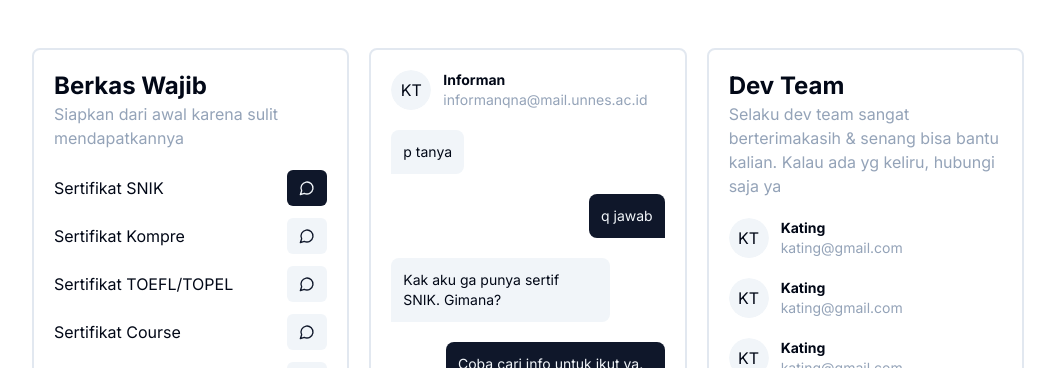
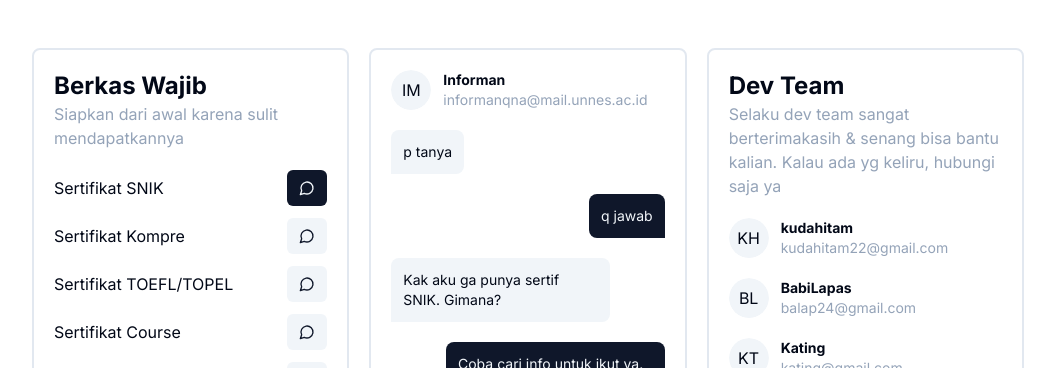
Before and after one commit to ab-azmi/capek-kuliah, a Next.js app: page / in a window 1280 px wide. Shown: the part 212-580 px from the top of the page, without its empty margins (112-1167 px from the left). Built offline with nearby package versions, Linux system fonts and the light colour scheme.

Commit message:
fix minor bug

```diff
--- a/components/pages/dashboard-boxes.tsx
+++ b/components/pages/dashboard-boxes.tsx
@@ -36,7 +36,7 @@ export default function DashboardBoxes() {
                     </div>
                 </div>
                 {/* Joki */}
-                <div className="border-2 rounded-lg p-3 lg:p-5">
+                <div className="border-2 rounded-lg p-3 lg:p-5 h-full">
                     <h1 className="font-bold text-xl lg:text-2xl">Jasa Joki</h1>
                     <p className=" text-slate-400 lg:text-base text-sm">
                         Kalau mau instan, bisa cek di bawah ini
@@ -78,7 +78,7 @@ export default function DashboardBoxes() {
                     <div className="flex gap-3 items-center">
                         <Avatar>
                             <AvatarFallback>
-                                KT
+                                IM
                             </AvatarFallback>
                         </Avatar>
                         <div>
@@ -145,26 +145,26 @@ export default function DashboardBoxes() {
                         <div className="flex gap-3 items-center">
                             <Avatar>
                                 <AvatarFallback>
-                                    KT
+                                    KH
                                 </AvatarFallback>
                             </Avatar>
                             <div className="flex flex-col">
-                                <h1 className="font-bold text-sm">Kating</h1>
+                                <h1 className="font-bold text-sm">kudahitam</h1>
                                 <p className=" text-slate-400 text-xs lg:text-sm">
-                                    kating@gmail.com
+                                    kudahitam22@gmail.com
                                 </p>
                             </div>
                         </div>
                         <div className="flex gap-3 items-center">
                             <Avatar>
                                 <AvatarFallback>
-                                    KT
+                                    BL
                                 </AvatarFallback>
                             </Avatar>
                             <div className="flex flex-col">
-                                <h1 className="font-bold text-sm">Kating</h1>
+                                <h1 className="font-bold text-sm">BabiLapas</h1>
                                 <p className=" text-slate-400 text-xs lg:text-sm">
-                                    kating@gmail.com
+                                    balap24@gmail.com
                                 </p>
                             </div>
                         </div>
```
